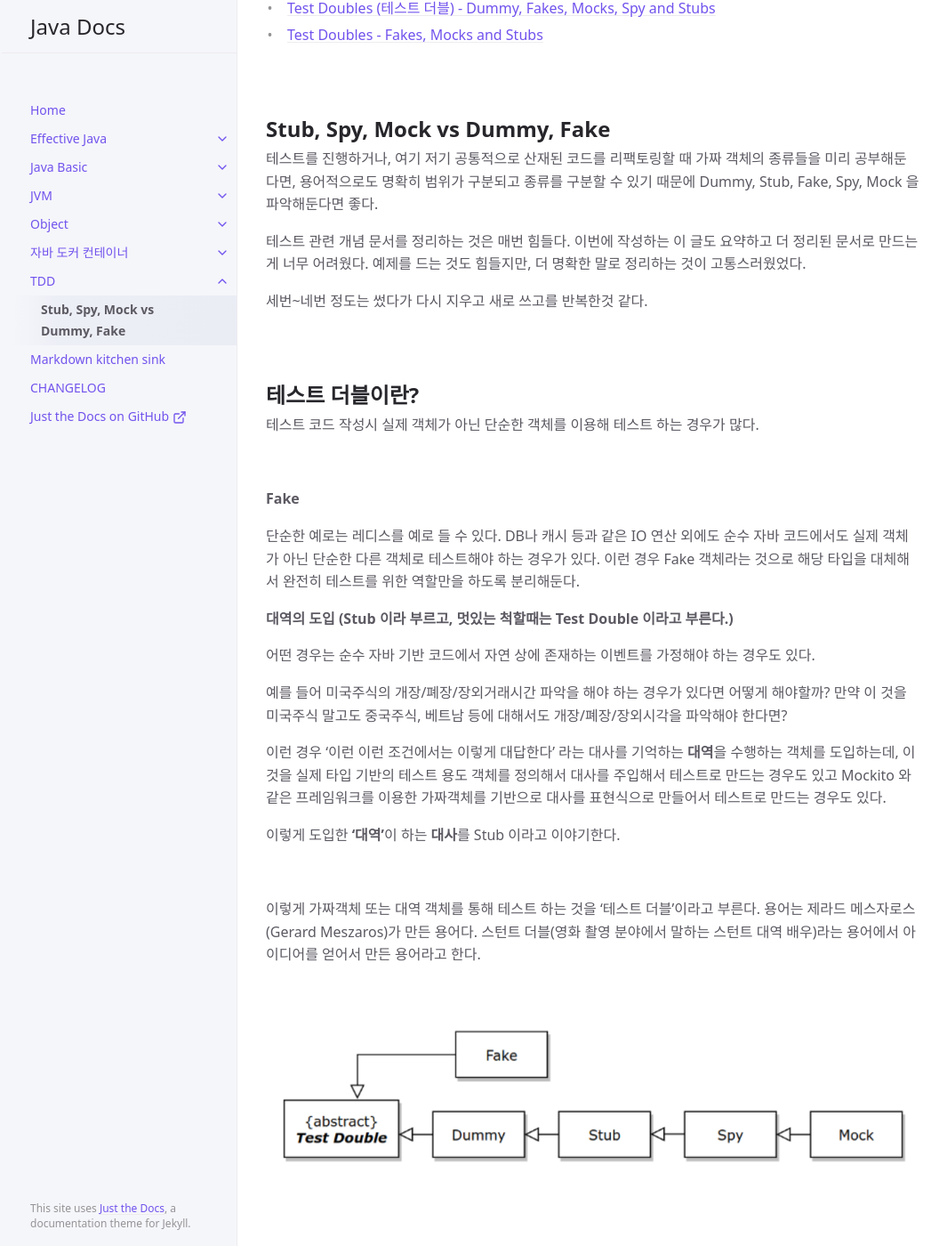
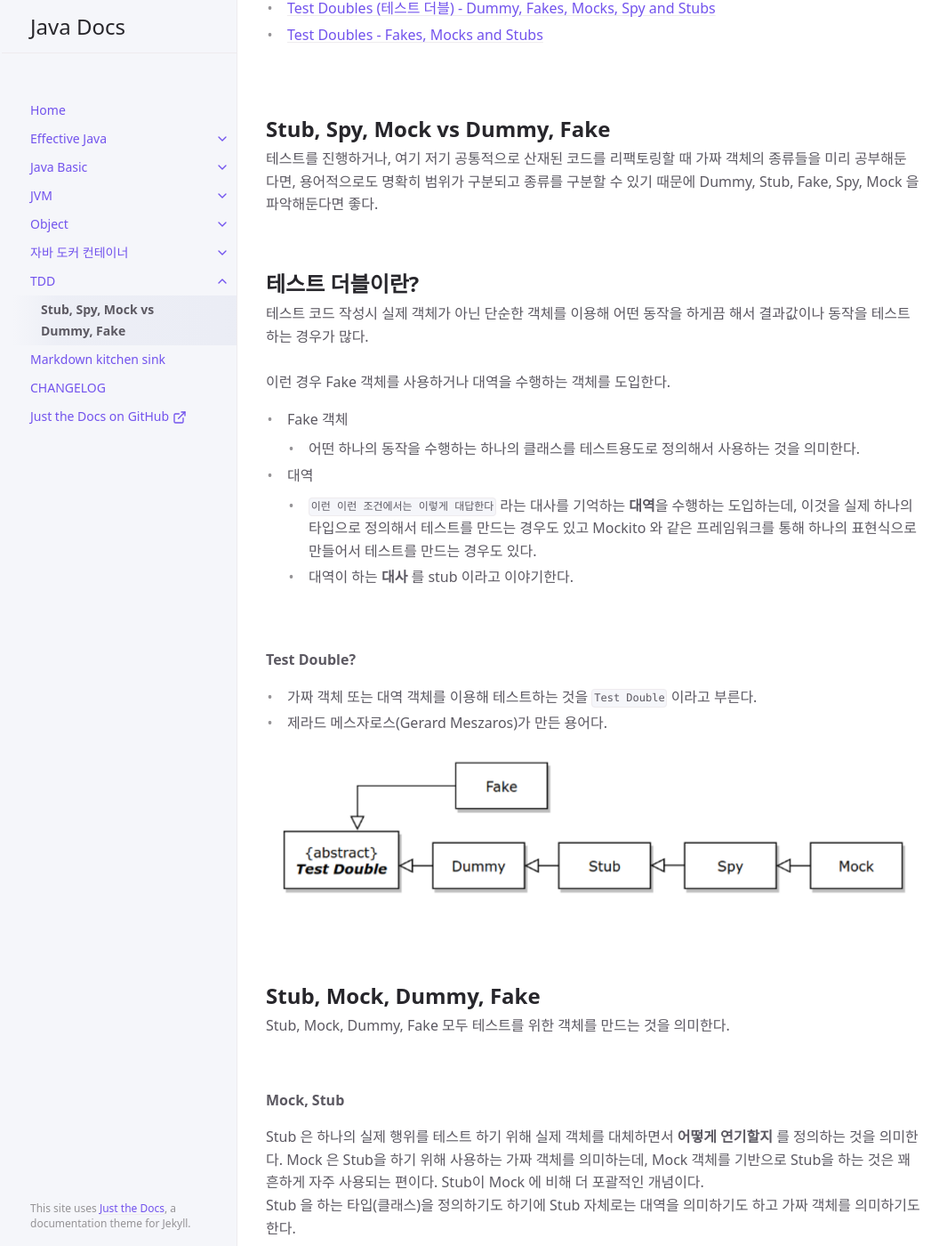
Before and after one commit to chagchagchag/docs-study-java, a Jekyll site: the page built from docs/tdd/Stub, Spy, Mock vs Dummy, Fake.md, in a window 1280 px wide and 1400 px high, scrolled down 659 px. Shown: the whole window at 89% size, without its empty margins (105-1170 px from the left). Built offline with Jekyll 4.4.1, drawn with Linux system fonts in a browser that asks for light colours.

Commit message:
Stub,Spy,Mock vs Dummy,Fake

```diff
--- a/docs/tdd/Stub, Spy, Mock vs Dummy, Fake.md
+++ b/docs/tdd/Stub, Spy, Mock vs Dummy, Fake.md
@@ -36,38 +36,24 @@ permalink: /docs/tdd/stub-spy-mock-dummy-fake
 ### Stub, Spy, Mock vs Dummy, Fake
 {: .fs-6 .fw-700 }
 테스트를 진행하거나, 여기 저기 공통적으로 산재된 코드를 리팩토링할 때 가짜 객체의 종류들을 미리 공부해둔 다면, 용어적으로도 명확히 범위가 구분되고 종류를 구분할 수 있기 때문에 Dummy, Stub, Fake, Spy, Mock 을 파악해둔다면 좋다.<br>
-
-테스트 관련 개념 문서를 정리하는 것은 매번 힘들다. 이번에 작성하는 이 글도 요약하고 더 정리된 문서로 만드는게 너무 어려웠다. 예제를 드는 것도 힘들지만, 더 명확한 말로 정리하는 것이 고통스러웠었다.<br>
-
-세번\~네번 정도는 썼다가 다시 지우고 새로 쓰고를 반복한것 같다.<br>
-
 <br>
 
 ### 테스트 더블이란?
 {: .fs-6 .fw-700 }
-테스트 코드 작성시 실제 객체가 아닌 단순한 객체를 이용해 테스트 하는 경우가 많다.
+테스트 코드 작성시 실제 객체가 아닌 단순한 객체를 이용해 어떤 동작을 하게끔 해서 결과값이나 동작을 테스트 하는 경우가 많다.<br>
+<br>
+이런 경우 Fake 객체를 사용하거나 대역을 수행하는 객체를 도입한다.
+- Fake 객체
+  - 어떤 하나의 동작을 수행하는 하나의 클래스를 테스트용도로 정의해서 사용하는 것을 의미한다.
+- 대역
+  - `이런 이런 조건에서는 이렇게 대답한다` 라는 대사를 기억하는 **대역**을 수행하는 도입하는데, 이것을 실제 하나의 타입으로 정의해서 테스트를 만드는 경우도 있고 Mockito 와 같은 프레임워크를 통해 하나의 표현식으로 만들어서 테스트를 만드는 경우도 있다.
+  - 대역이 하는 **대사** 를 stub 이라고 이야기한다.
 
 <br>
-
-**Fake**<br>
-
-단순한 예로는 레디스를 예로 들 수 있다. DB나 캐시 등과 같은 IO 연산 외에도 순수 자바 코드에서도 실제 객체가 아닌 단순한 다른 객체로 테스트해야 하는 경우가 있다. 이런 경우 Fake 객체라는 것으로 해당 타입을 대체해서 완전히 테스트를 위한 역할만을 하도록 분리해둔다.
 <br>
-
-**대역의 도입 (Stub 이라 부르고, 멋있는 척할때는 Test Double 이라고 부른다.)**<br>
-
-어떤 경우는 순수 자바 기반 코드에서 자연 상에 존재하는 이벤트를 가정해야 하는 경우도 있다.
-
-예를 들어 미국주식의 개장/폐장/장외거래시간 파악을 해야 하는 경우가 있다면 어떻게 해야할까? 만약 이 것을 미국주식 말고도 중국주식, 베트남 등에 대해서도 개장/폐장/장외시각을 파악해야 한다면?
-
-이런 경우 '이런 이런 조건에서는 이렇게 대답한다' 라는 대사를 기억하는 **대역**을 수행하는 객체를 도입하는데, 이 것을 실제 타입 기반의 테스트 용도 객체를 정의해서 대사를 주입해서 테스트로 만드는 경우도 있고 Mockito 와 같은 프레임워크를 이용한 가짜객체를 기반으로 대사를 표현식으로 만들어서 테스트로 만드는 경우도 있다.
-
-이렇게 도입한 **'대역'**이 하는 **대사**를 Stub 이라고 이야기한다.<br>
-
-<br>
-
-이렇게 가짜객체 또는 대역 객체를 통해 테스트 하는 것을 '테스트 더블'이라고 부른다. 용어는 제라드 메스자로스(Gerard Meszaros)가 만든 용어다. 스턴트 더블(영화 촬영 분야에서 말하는 스턴트 대역 배우)라는 용어에서 아이디어를 얻어서 만든 용어라고 한다.<br>
-
+**Test Double?**
+  - 가짜 객체 또는 대역 객체를 이용해 테스트하는 것을 `Test Double` 이라고 부른다.
+  - 제라드 메스자로스(Gerard Meszaros)가 만든 용어다.
 <br>
 
 ![](./img/STUB-SPY-MOCK-VS-DUMMY-FAKE/UML.png)
```
